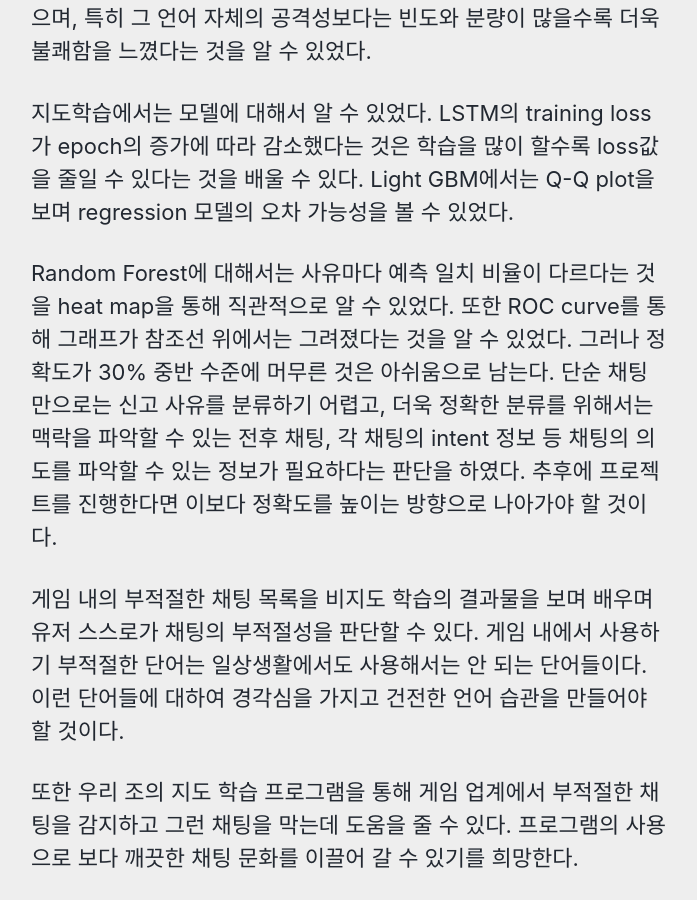
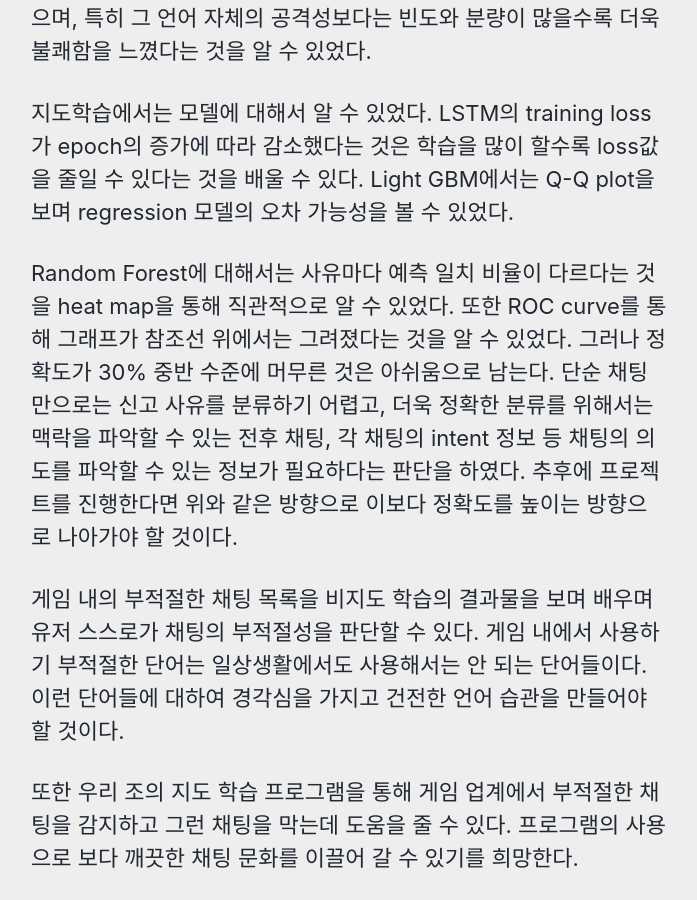
Before and after one commit to KyumKyum/gamechatban.github.io, a Jekyll site: the page built from index.md, in a window 1280 px wide and 900 px high, scrolled down 52229 px. Shown: the whole window, without its empty margins (291-988 px from the left). Built offline with Jekyll 4.4.1, drawn with Linux system fonts in a browser that asks for light colours; cached includes are drawn as plain includes; our own code applies the rules of GitHub Pages for plain Markdown files; the list of posts is cut into pages by our own code.

```diff
--- a/index.md
+++ b/index.md
@@ -1305,7 +1305,7 @@
 
 지도학습에서는 모델에 대해서 알 수 있었다. LSTM의 training loss가 epoch의 증가에 따라 감소했다는 것은 학습을 많이 할수록 loss값을 줄일 수 있다는 것을 배울 수 있다. Light GBM에서는 Q-Q plot을 보며 regression 모델의 오차 가능성을 볼 수 있었다.
 
-Random Forest에 대해서는 사유마다 예측 일치 비율이 다르다는 것을 heat map을 통해 직관적으로 알 수 있었다. 또한 ROC curve를 통해 그래프가 참조선 위에서는 그려졌다는 것을 알 수 있었다. 그러나 정확도가 30% 중반 수준에 머무른 것은 아쉬움으로 남는다. 단순 채팅 만으로는 신고 사유를 분류하기 어렵고, 더욱 정확한 분류를 위해서는 맥락을 파악할 수 있는 전후 채팅, 각 채팅의 intent 정보 등 채팅의 의도를 파악할 수 있는 정보가 필요하다는 판단을 하였다. 추후에 프로젝트를 진행한다면 이보다 정확도를 높이는 방향으로 나아가야 할 것이다.
+Random Forest에 대해서는 사유마다 예측 일치 비율이 다르다는 것을 heat map을 통해 직관적으로 알 수 있었다. 또한 ROC curve를 통해 그래프가 참조선 위에서는 그려졌다는 것을 알 수 있었다. 그러나 정확도가 30% 중반 수준에 머무른 것은 아쉬움으로 남는다. 단순 채팅 만으로는 신고 사유를 분류하기 어렵고, 더욱 정확한 분류를 위해서는 맥락을 파악할 수 있는 전후 채팅, 각 채팅의 intent 정보 등 채팅의 의도를 파악할 수 있는 정보가 필요하다는 판단을 하였다. 추후에 프로젝트를 진행한다면 위와 같은 방향으로 이보다 정확도를 높이는 방향으로 나아가야 할 것이다.
 
 게임 내의 부적절한 채팅 목록을 비지도 학습의 결과물을 보며 배우며 유저 스스로가 채팅의 부적절성을 판단할 수 있다. 게임 내에서 사용하기 부적절한 단어는 일상생활에서도 사용해서는 안 되는 단어들이다. 이런 단어들에 대하여 경각심을 가지고 건전한 언어 습관을 만들어야 할 것이다.
 
```
